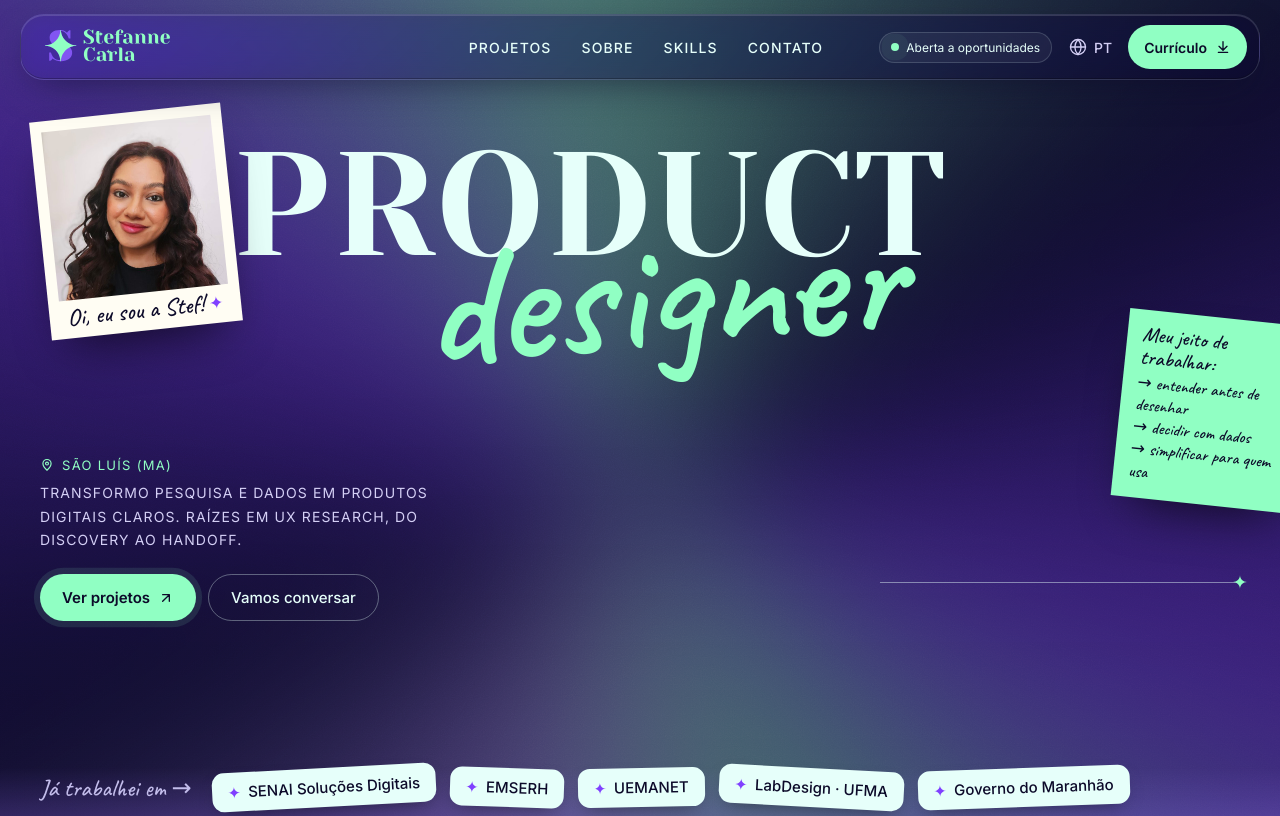
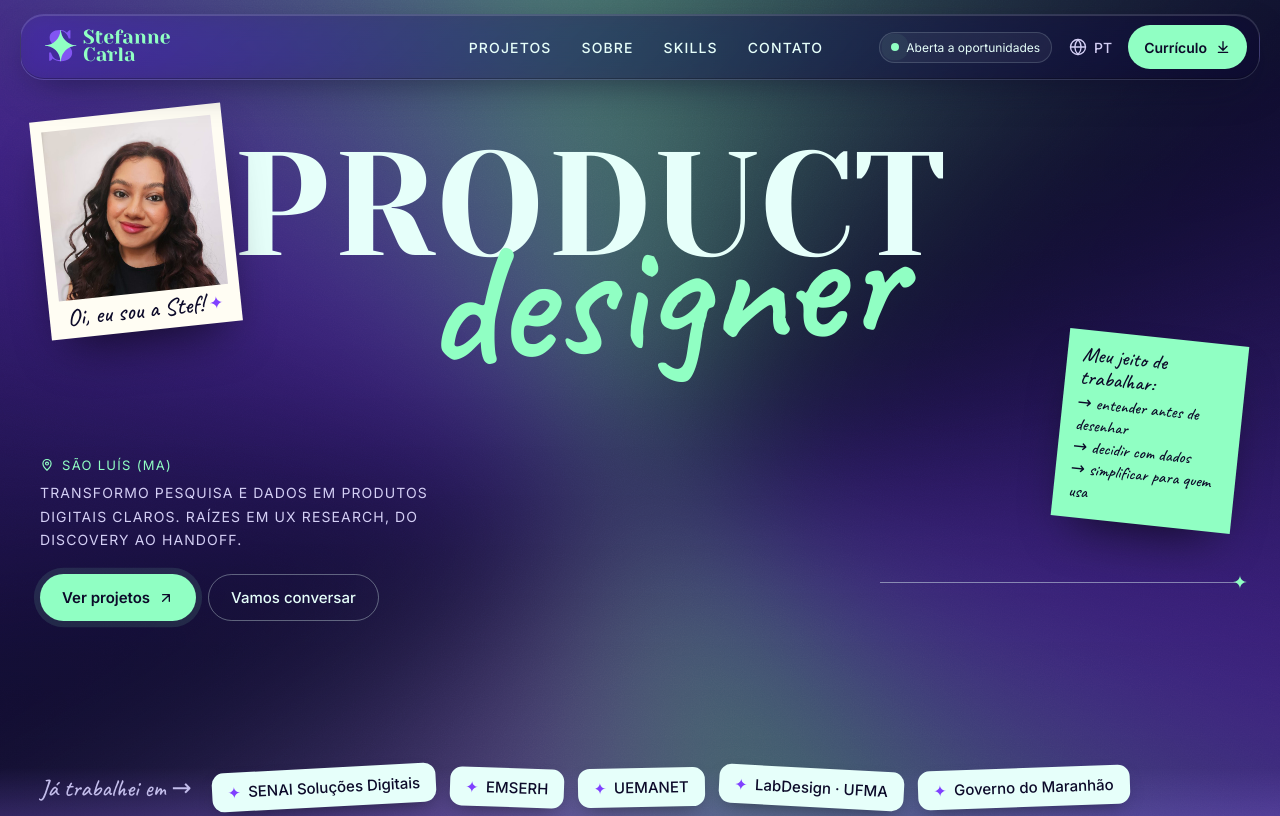
Before and after one commit to stefannecdesign/portfoliosc, a plain HTML site: page index.html in a window 1280 px wide. Shown: the top 816 px of the page. Drawn offline with Linux system fonts and the light colour scheme.

Commit message:
Corrige posição do post-it em telas largas
O post-it fica dentro da área do título, encostado no fim de 'designer',
em vez de escapar para a lateral em monitores grandes.

Co-Authored-By: Claude Opus 5.5 <noreply@anthropic.com>
Claude-Session: https://claude.ai/code/session_01FTTbd7Ahx1NukCMjs19WQs

```diff
--- a/index.html
+++ b/index.html
@@ -74,7 +74,7 @@
   .ed-l1{display:block;font-size:clamp(64px,11.5vw,172px);line-height:0.95;letter-spacing:0.01em;padding-left:clamp(0px,15vw,220px)}
   .ed-l2{display:block;font-size:clamp(84px,13.5vw,200px);line-height:0.85;padding-left:clamp(0px,30vw,440px);transform:rotate(-4deg);transform-origin:left center;margin-top:-0.08em}
   .ed-photo{position:absolute;left:0;top:0;width:clamp(150px,15vw,205px);z-index:2}
-  .ed-note{position:absolute;right:-5%;top:205px;width:180px;z-index:2}
+  .ed-note{position:absolute;right:0;top:225px;width:180px;z-index:2}
   .ed-line{position:absolute;right:0;top:470px;width:30%;z-index:0}
   .ed-intro{position:relative;z-index:1;max-width:400px;margin-top:48px}
   @media (max-width: 900px){.ed{min-height:0}.ed-photo,.ed-note{position:relative;left:auto;right:auto;top:auto}.ed-photo{width:200px;margin:0 0 24px}.ed-note{margin:28px 0 0 auto}.ed-line{display:none}.ed-l1{padding-left:0;font-size:17vw}.ed-l2{font-size:21vw;padding-left:14vw}}
```
